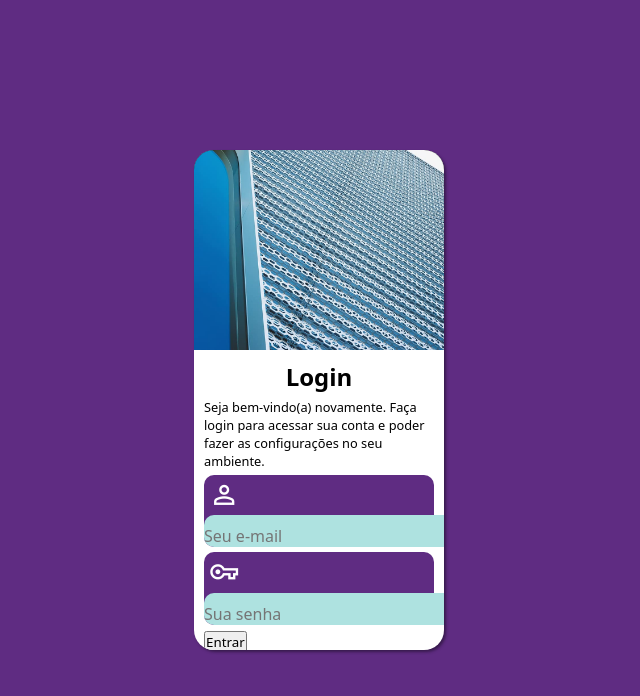
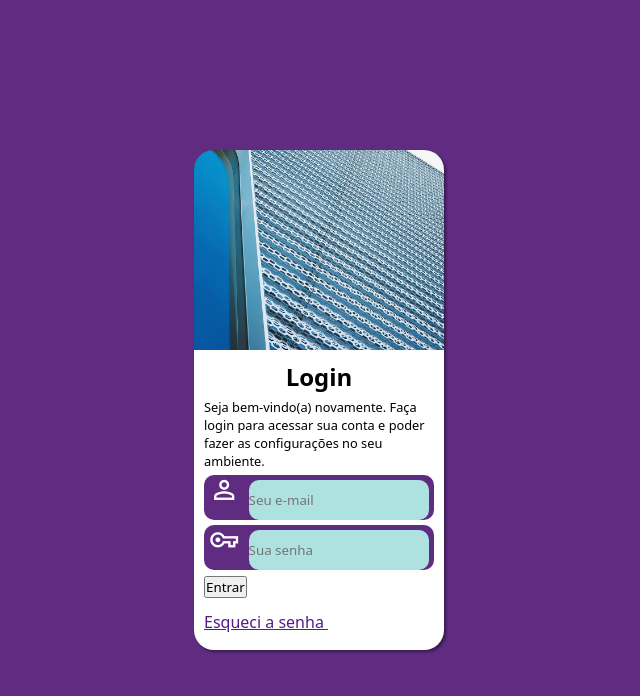
Before and after one commit to Akimkj/projeto-login-GustavoGuanabara, a plain HTML site: page index.html in a window 1280 px wide. Shown: the whole page, without its empty margins (321-961 px from the left). Drawn offline with nearby package versions, Linux system fonts and the light colour scheme.

Commit message:
Update stylemain.css

```diff
--- a/estilos/stylemain.css
+++ b/estilos/stylemain.css
@@ -72,17 +72,18 @@ main {
     font-size: 1.9em;
     cursor: pointer;
     display: inline-block;
+}
+
+label {
     padding: 5px;
 }
 
 .groupform input {
     background-color: rgb(174, 226, 224);
-    padding: 10px 20px 0px 0px;
+    /*padding: 15px 20px 0px 0px;*/
+    width: 180px;
+    height: 40px;
     border-radius: 10px;
     border: none;
     display: inline-block;
 }
-
-.groupform input[placeholder] {
-    font-size: 1em;
-}
```
